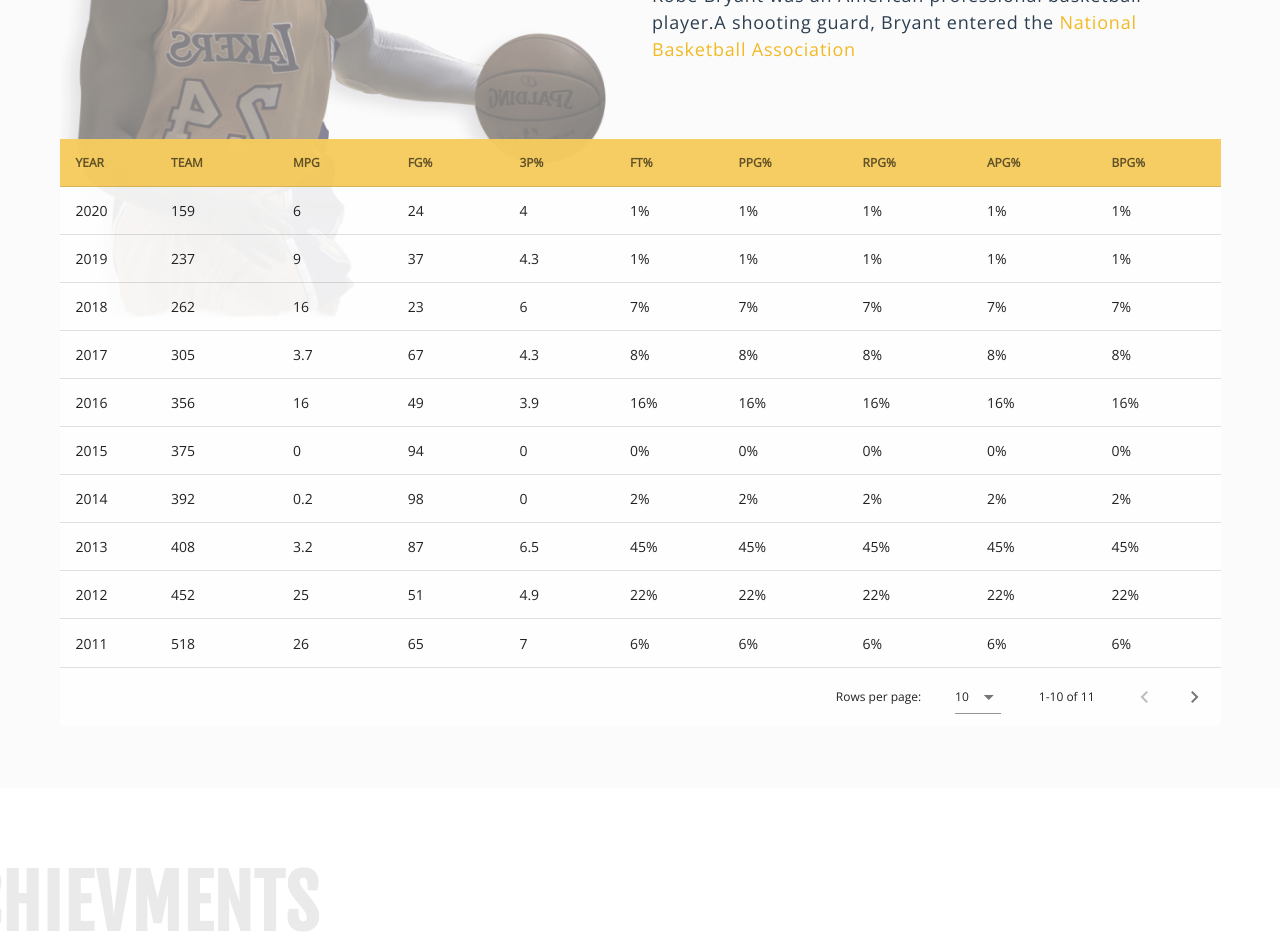
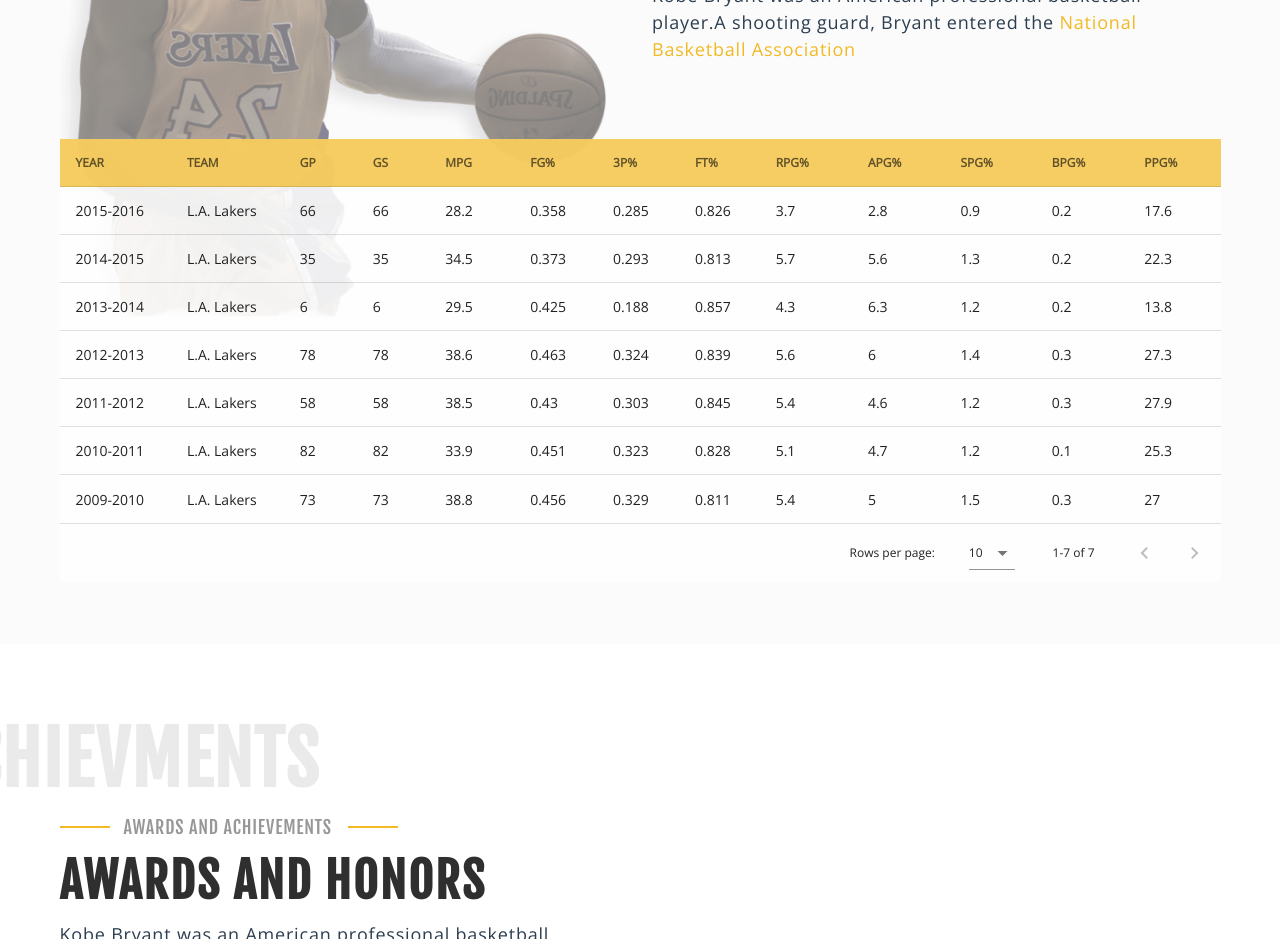
Before and after one commit to Noor-Khan/kobe, a Vue app: page / in a window 1280 px wide. Shown: the part 1700-2639 px from the top of the page. Built offline with nearby package versions, Linux system fonts and the light colour scheme.

Commit message:
table data

```diff
--- a/src/assets/scss/_mediaqueries.scss
+++ b/src/assets/scss/_mediaqueries.scss
@@ -16,7 +16,7 @@
   #intro {
     .intro-right {
       .vertical-info {
-        left: -4rem !important;
+        left: -4.5rem !important;
         margin-top: 35px;
       }
     }
--- a/src/components/Sections/Career.vue
+++ b/src/components/Sections/Career.vue
@@ -105,104 +105,124 @@
           sortable: false,
           value: "name"
         },
-        { text: "Team", value: "calories" },
-        { text: "mpg", value: "fat" },
-        { text: "Fg%", value: "carbs" },
-        { text: "3p%", value: "protein" },
-        { text: "ft%", value: "iron" },
-        { text: "ppg%", value: "iron" },
-        { text: "rpg%", value: "iron" },
-        { text: "apg%", value: "iron" },
-        { text: "bpg%", value: "iron" }
+        { text: "Team", value: "team" },
+        { text: "gp", value: "gp" },
+        { text: "gs", value: "gs" },
+        { text: "mpg", value: "mpg" },
+        { text: "Fg%", value: "fg" },
+        { text: "3p%", value: "threep" },
+        { text: "ft%", value: "ft" },
+        { text: "rpg%", value: "rpg" },
+        { text: "apg%", value: "apg" },
+        { text: "spg%", value: "spg" },
+        { text: "bpg%", value: "bpg" },
+        { text: "ppg%", value: "ppg" }
       ],
       desserts: [
         {
-          name: "2020",
-          calories: 159,
-          fat: 6.0,
-          carbs: 24,
-          protein: 4.0,
-          iron: "1%"
+          name: "2015-2016",
+          team: "L.A. Lakers",
+          gp: 66,
+          gs: 66,
+          mpg: 28.2,
+          fg: 0.358,
+          threep: 0.285,
+          ft: 0.826,
+          rpg: 3.7,
+          apg: 2.8,
+          spg: 0.9,
+          bpg: 0.2,
+          ppg: 17.6
         },
         {
-          name: "2019",
-          calories: 237,
-          fat: 9.0,
-          carbs: 37,
-          protein: 4.3,
-          iron: "1%"
+          name: "2014-2015",
+          team: "L.A. Lakers",
+          gp: 35,
+          gs: 35,
+          mpg: 34.5,
+          fg: 0.373,
+          threep: 0.293,
+          ft: 0.813,
+          rpg: 5.7,
+          apg: 5.6,
+          spg: 1.3,
+          bpg: 0.2,
+          ppg: 22.3
         },
         {
-          name: "2018",
-          calories: 262,
-          fat: 16.0,
-          carbs: 23,
-          protein: 6.0,
-          iron: "7%"
+          name: "2013-2014",
+          team: "L.A. Lakers",
+          gp: 6,
+          gs: 6,
+          mpg: 29.5,
+          fg: 0.425,
+          threep: 0.188,
+          ft: 0.857,
+          rpg: 4.3,
+          apg: 6.3,
+          spg: 1.2,
+          bpg: 0.2,
+          ppg: 13.8
         },
         {
-          name: "2017",
-          calories: 305,
-          fat: 3.7,
-          carbs: 67,
-          protein: 4.3,
-          iron: "8%"
+          name: "2012-2013",
+          team: "L.A. Lakers",
+          gp: 78,
+          gs: 78,
+          mpg: 38.6,
+          fg: 0.463,
+          threep: 0.324,
+          ft: 0.839,
+          rpg: 5.6,
+          apg: 6.0,
+          spg: 1.4,
+          bpg: 0.3,
+          ppg: 27.3
         },
         {
-          name: "2016",
-          calories: 356,
-          fat: 16.0,
-          carbs: 49,
-          protein: 3.9,
-          iron: "16%"
+          name: "2011-2012",
+          team: "L.A. Lakers",
+          gp: 58,
+          gs: 58,
+          mpg: 38.5,
+          fg: 0.43,
+          threep: 0.303,
+          ft: 0.845,
+          rpg: 5.4,
+          apg: 4.6,
+          spg: 1.2,
+          bpg: 0.3,
+          ppg: 27.9
         },
         {
-          name: "2015",
-          calories: 375,
-          fat: 0.0,
-          carbs: 94,
-          protein: 0.0,
-          iron: "0%"
+          name: "2010-2011",
+          team: "L.A. Lakers",
+          gp: 82,
+          gs: 82,
+          mpg: 33.9,
+          fg: 0.451,
+          threep: 0.323,
+          ft: 0.828,
+          rpg: 5.1,
+          apg: 4.7,
+          spg: 1.2,
+          bpg: 0.1,
+          ppg: 25.3
         },
         {
-          name: "2014",
-          calories: 392,
-          fat: 0.2,
-          carbs: 98,
-          protein: 0,
-          iron: "2%"
-        },
-        {
-          name: "2013",
-          calories: 408,
-          fat: 3.2,
-          carbs: 87,
-          protein: 6.5,
-          iron: "45%"
-        },
-        {
-          name: "2012",
-          calories: 452,
-          fat: 25.0,
-          carbs: 51,
-          protein: 4.9,
-          iron: "22%"
-        },
-        {
-          name: "2011",
-          calories: 518,
-          fat: 26.0,
-          carbs: 65,
-          protein: 7,
-          iron: "6%"
-        },
-        {
-          name: "2010",
-          calories: 518,
-          fat: 26.0,
-          carbs: 65,
-          protein: 7,
-          iron: "6%"
+          name: "2009-2010",
+          team: "L.A. Lakers",
+          gp: 73,
+          gs: 73,
+          mpg: 38.8,
+          fg: 0.456,
+          threep: 0.329,
+          ft: 0.811,
+          rpg: 5.4,
+          apg: 5.0,
+          spg: 1.5,
+          bpg: 0.3,
+          ppg: 27.0
         }
       ]
     };
```
